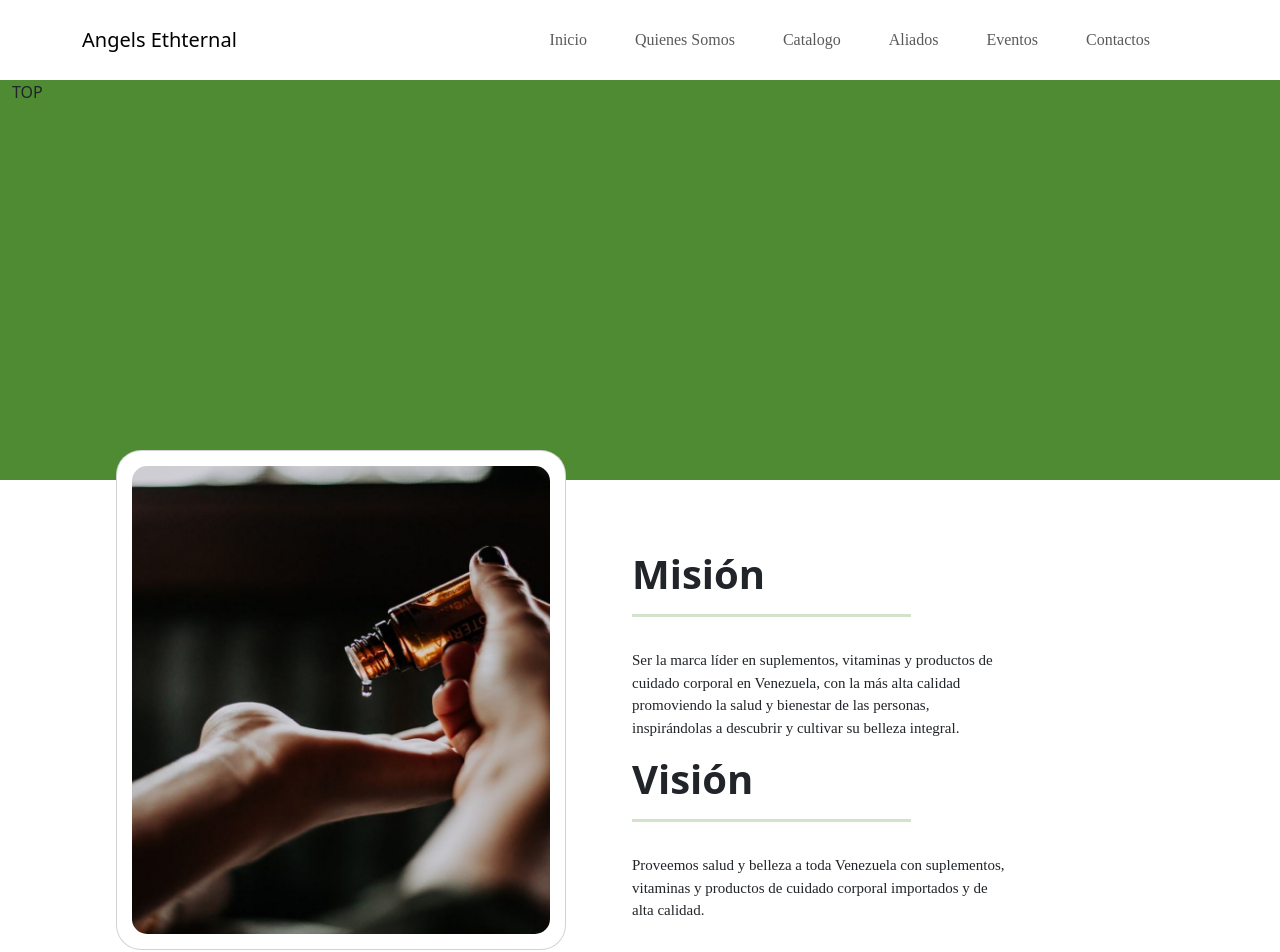
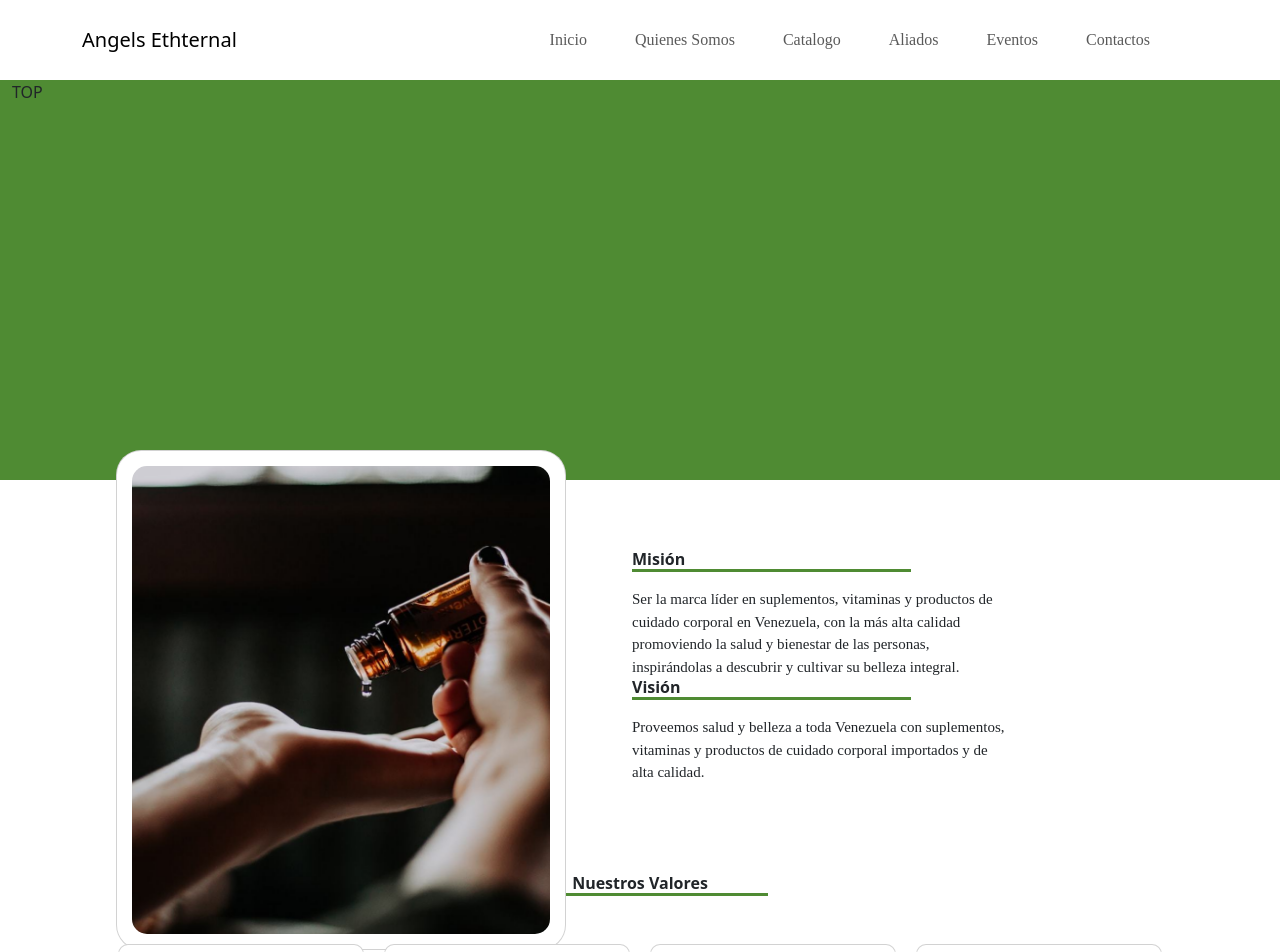
Before and after one commit to Danielbo69/angel-s-ethernal, a React (Vite) app: page / in a window 1280 px wide. Shown: the top 952 px of the page. Built offline with nearby package versions, Linux system fonts and the light colour scheme.

Commit message:
probando el ancho de pantalla para acomodar la imagen

```diff
--- a/src/App.css
+++ b/src/App.css
@@ -60,7 +60,7 @@
 .headerRight hr {
   width: 50%;
   border-top: 3px solid #4f8b33;
-  opacity: none;
+  opacity: 1;
 }
 .headerRight p {
   width: 67%;
@@ -94,9 +94,8 @@
 }
 .valuesOur hr {
   width: 20%;
-  color: #4f8b33;
   border-top: 3px solid #4f8b33;
-  opacity: none;
+  opacity: 1;
 }
 
 .valuesOur .valuesOurContainer {
--- a/src/components/Header.jsx
+++ b/src/components/Header.jsx
@@ -1,9 +1,14 @@
+import { useEffect, useState } from "react";
 import Container from "react-bootstrap/Container";
 import Row from "react-bootstrap/Row";
 import Col from "react-bootstrap/Col";
 import imgPrueba from "../assets/IMGPRUEBA.png";
 
 function Header() {
+  const [windowDimension, setWindowDimension] = useState({
+    innerWidth: window.innerWidth,
+  });
+
   const data = [
     {
       id: 1,
@@ -19,6 +24,25 @@ function Header() {
     },
   ];
 
+  const detectSize = () => {
+    setWindowDimension({ innerWidth: window.innerHeight });
+  };
+
+  useEffect(() => {
+    console.log(windowDimension)
+    window.addEventListener("resize", detectSize);
+    return () => window.removeEventListener("resize", detectSize);
+  }, [windowDimension]);
+
+  const positionAbsolute = {
+    position: "absolute",
+    marginTop: "-80px",
+  };
+  const porsitionBlock = {
+    position: "relative",
+    marginTop: "0px",
+  };
+
   return (
     <Container className="header">
       <Row>
@@ -26,18 +50,18 @@ function Header() {
           TOP
         </Col>
       </Row>
-      <Row style={{padding: "50px"
-      }}>
+      <Row style={{ padding: "50px" }}>
         <Col className="headerLeft" lg>
           <div
-            style={{
-              position: "absolute",
-              marginTop: "-80px"
-            }}
+            style={
+              windowDimension.innerWidth < 650
+                ? porsitionBlock
+                : positionAbsolute
+            }
           >
-            <div className="card d-lg-flex d-sm-none">
+            <div className="card">
               <img
-                style={{width: '100%', height: "100%", borderRadius: "15px" }}
+                style={{ width: "100%", height: "100%", borderRadius: "15px" }}
                 src={imgPrueba}
                 alt="prueba"
               />
--- /dev/null
+++ b/tailwind.config.js
@@ -0,0 +1,8 @@
+/** @type {import('tailwindcss').Config} */
+export default {
+  content: ["./index.html", "./src/**/*.{js,ts,jsx,tsx}"],
+  theme: {
+    extend: {},
+  },
+  plugins: [],
+}
```
